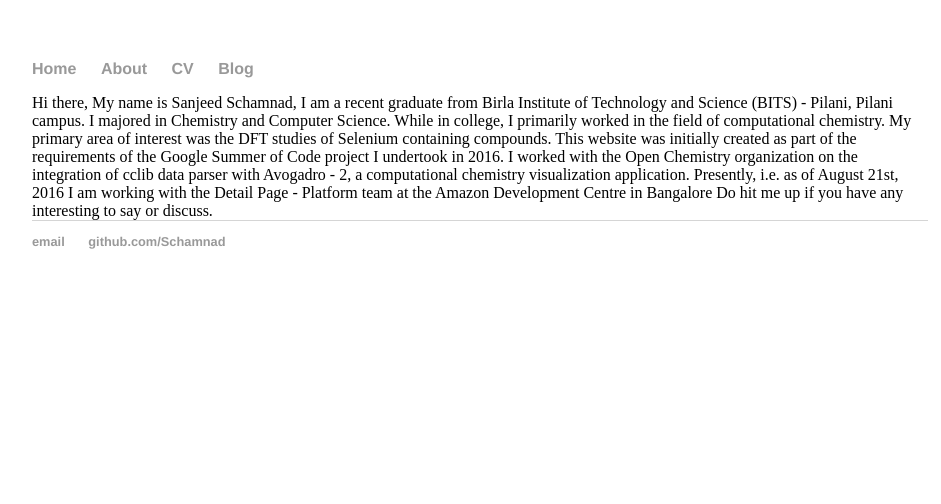
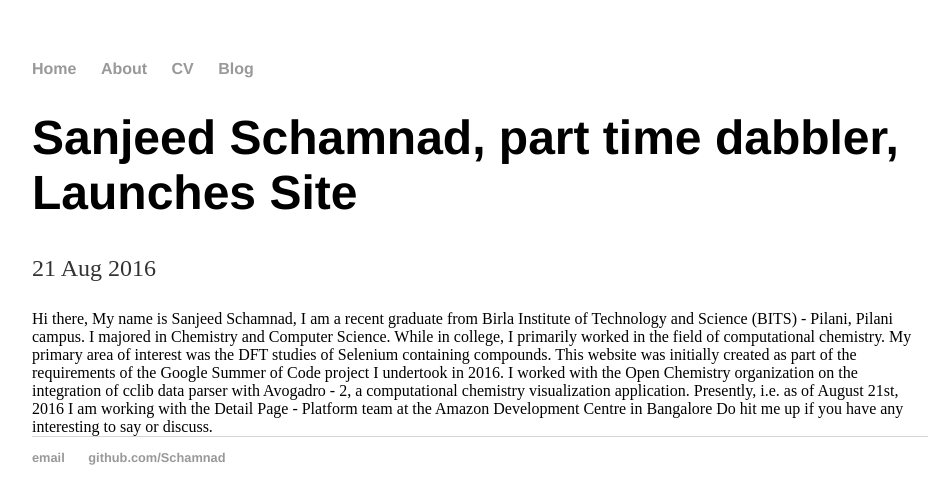
Before and after one commit to Schamnad/schamnad.github.io, a Jekyll site: the page built from about/index.html, in a window 1280 px wide. Shown: the top 504 px of the page, without its empty margins (160-1101 px from the left). Built offline with Jekyll 4.4.1, drawn with Linux system fonts in a browser that asks for light colours.

Commit message:
Update index.html
Update the formatting of about/

```diff
--- a/about/index.html
+++ b/about/index.html
@@ -1,6 +1,7 @@
 ---
-layout: default
+layout: post
 title: "Sanjeed Schamnad, part time dabbler, Launches Site"
+date: 2016-08-21
 ---
 
 Hi there,
```
